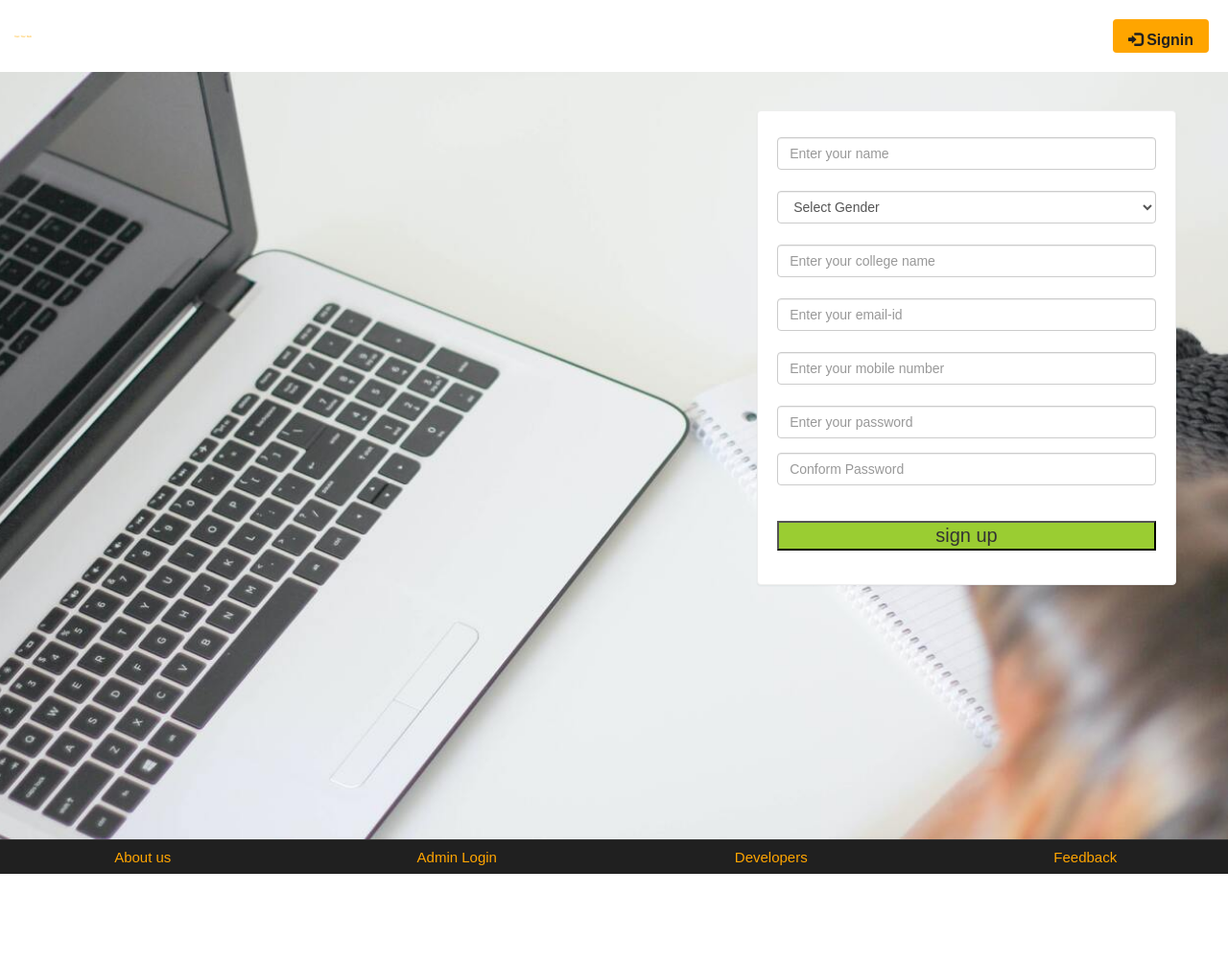
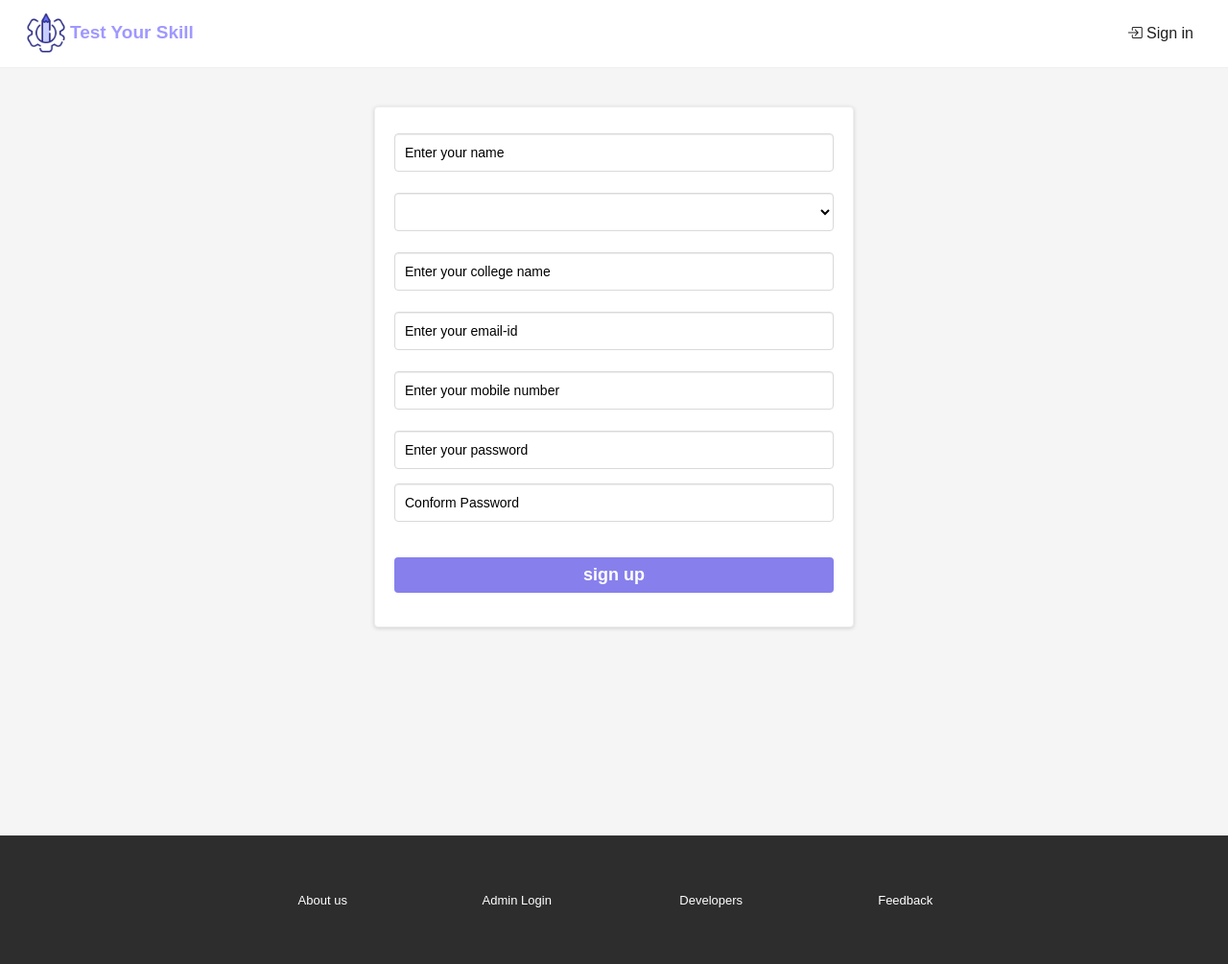
Before and after one commit to PrakashZip/OES, a PHP site: page / in a window 1280 px wide. Shown: the whole page at 96% size. Before the commit the page ends 911 px from the top, so only its background shows below. Run offline with PHP 8.4, Linux system fonts and the light colour scheme; some libraries are stand-ins or nearby versions.

Commit message:
update index page

```diff
--- a/css/main.css
+++ b/css/main.css
@@ -2,7 +2,7 @@
     overflow-x: hidden;
     width: 100%;
     font: 15px "Century Gothic", "Times Roman", sans-serif;
-    background: #eee;
+    background: #f5f5f5;
     min-height: 100%;
     background-attachment: fixed;
 }
@@ -12,8 +12,9 @@
 }
 
 .bg1 {
-    background: url(../image/unp.jpg) center center/cover no-repeat;
+    /* background: url(../image/unp.jpg) center center/cover no-repeat; */
     min-height: 100vh;
+
 }
 
 @font-face {
@@ -28,9 +29,11 @@
 
 .panel {
     border-color: #eee;
-    margin: 40px;
-    padding: 20px;
+    max-width: 500px;
+    margin: 40px auto;
+    padding: 20px 20px;
     font: 15px "Century Gothic", "Times Roman", sans-serif;
+    box-shadow: rgba(0, 0, 0, 0.16) 0px 1px 4px;
 }
 
 .title {
@@ -39,23 +42,32 @@
 
 .header {
     background: #ffffff;
+    border-bottom: 1px solid rgb(239, 239, 239);
 }
 
 .header .header-inside {
+    padding: 10px 23px ;
     display: flex;
     justify-content: space-between;
     align-items: center;
 }
 
 .header div .logo {
-    font-family: 'typo';
-    font-size: 3px;
-    color: #ffbb33;
-    margin: 15px;
+    font-family: inherit;
+    font-size: 19px;
+    color: #9F98FF;
+    /* margin: 15px; */
+    font-weight: 600;
 }
 
-.title1 {
+.logo img{
+    width: 50px;
+}
+
+.title1,i{
     font: 16px "Century Gothic", "Times Roman", sans-serif;
+    background-color: transparent;
+    font-weight: 500;
 }
 
 .title2 {
@@ -65,51 +77,50 @@
 
 
 .sub1 {
-    width: 90px;
     color: #202020;
-    background: orange;
+    background: rgb(255, 255, 255);
     font-size: 15px;
-    height: 35px;
-    margin: 20px;
-    padding: 10px;
-    width: 100px;
+    font-weight: 600;
 }
 
 
 .sub {
     width: 100%;
-    background-color: #9acd32;
-    font-size: 20px;
-    padding: 2px;
+    background-color: #8780ec;
+    font-size: 18px;
+    padding: 8px 20px;
+    color: #fff;
+    font-weight: 600;
     margin-top: 15px;
+    border-radius: 4px;
+    border: none;
     margin-right: 20px;
 }
 
 .sub:hover {
-    color: #fff;
+    color: #ffffff;
 }
 
 .footer {
     font-size: 15px;
+    padding: 50px 250px ;
     text-align: center;
     border-top: 1px solid;
-    border-color: #323232;
-    background-color: #202020;
+    background-color: #2d2d2d;
 }
 
 .footer a {
     margin: 25px;
-    color: orange;
+    color: rgb(255, 255, 255);
+    font-weight: 600;
     text-decoration: none;
-    font: 15px "Century Gothic", "Times Roman", sans-serif;
+    font: 13px "Century Gothic", "Times Roman", sans-serif;
 
 }
 
 .footer a:hover {
     text-decoration: none;
-    color: #9acd32;
-    border-top: 2px solid;
-    border-color: orange;
+    color: #ffffff;
 
 }
 
@@ -147,3 +158,14 @@
     border-color: orange;
     text-decoration: none;
 }
+
+
+.form-control{
+    padding: 19px 10px;
+    color: #000000;
+    border-color: #d9d9d9;
+}
+
+.form-control::placeholder{
+    color: #000000;
+}
--- a/index.php
+++ b/index.php
@@ -10,6 +10,8 @@
   <link rel="stylesheet" href="css/bootstrap.min.css" />
   <link rel="stylesheet" href="css/bootstrap-theme.min.css" />
   <link rel="stylesheet" href="css/main.css">
+  <!-- Option 1: Include in HTML -->
+  <link rel="stylesheet" href="https://cdn.jsdelivr.net/npm/bootstrap-icons@1.3.0/font/bootstrap-icons.css">
   <link rel="stylesheet" href="css/font.css">
   <script src="js/jquery.js" type="text/javascript"></script>
 
@@ -37,15 +39,18 @@
     <div class="header-inside">
 
       <div>
-        <span class="logo">Test Your Skill</span>
+        <span class="logo"><img  src="image\logo.png"/>Test Your Skill</span>
       </div>
 
 
       <div class="">
         <a href="#" class="pull-right btn sub1" data-toggle="modal" data-target="#myModal">
-          <span class="glyphicon glyphicon-log-in" aria-hidden="true">
+          <!-- <span class="glyphicon glyphicon-log-in" aria-hidden="true"> -->
 
-          </span>&nbsp;<span class="title1"><b>Signin</b>
+          </span>&nbsp;
+          <span class="title1">
+            <i class="bi bi-box-arrow-in-right"></i>
+            Sign in
           </span>
         </a>
       </div>
@@ -111,7 +116,7 @@
     <div class="row">
 
       <div class="col-md-7"></div>
-      <div class="col-md-4 panel">
+      <div class=" panel">
         <!-- sign in form begins -->
         <form class="form-horizontal" name="form" action="sign.php?q=account.php" onSubmit="return validateForm()"
           method="POST">
@@ -131,7 +136,7 @@
             <div class="form-group">
               <label class="col-md-12 control-label" for="gender"></label>
               <div class="col-md-12">
-                <select id="gender" name="gender" placeholder="Enter your gender" class="form-control input-md">
+                <select id="gender" name="gender" placeholder="Enter your gender" class="form-control">
                   <option value="Male">Select Gender</option>
                   <option value="M">Male</option>
                   <option value="F">Female</option>
```
Also changed, not shown: image/logo.png (added).
